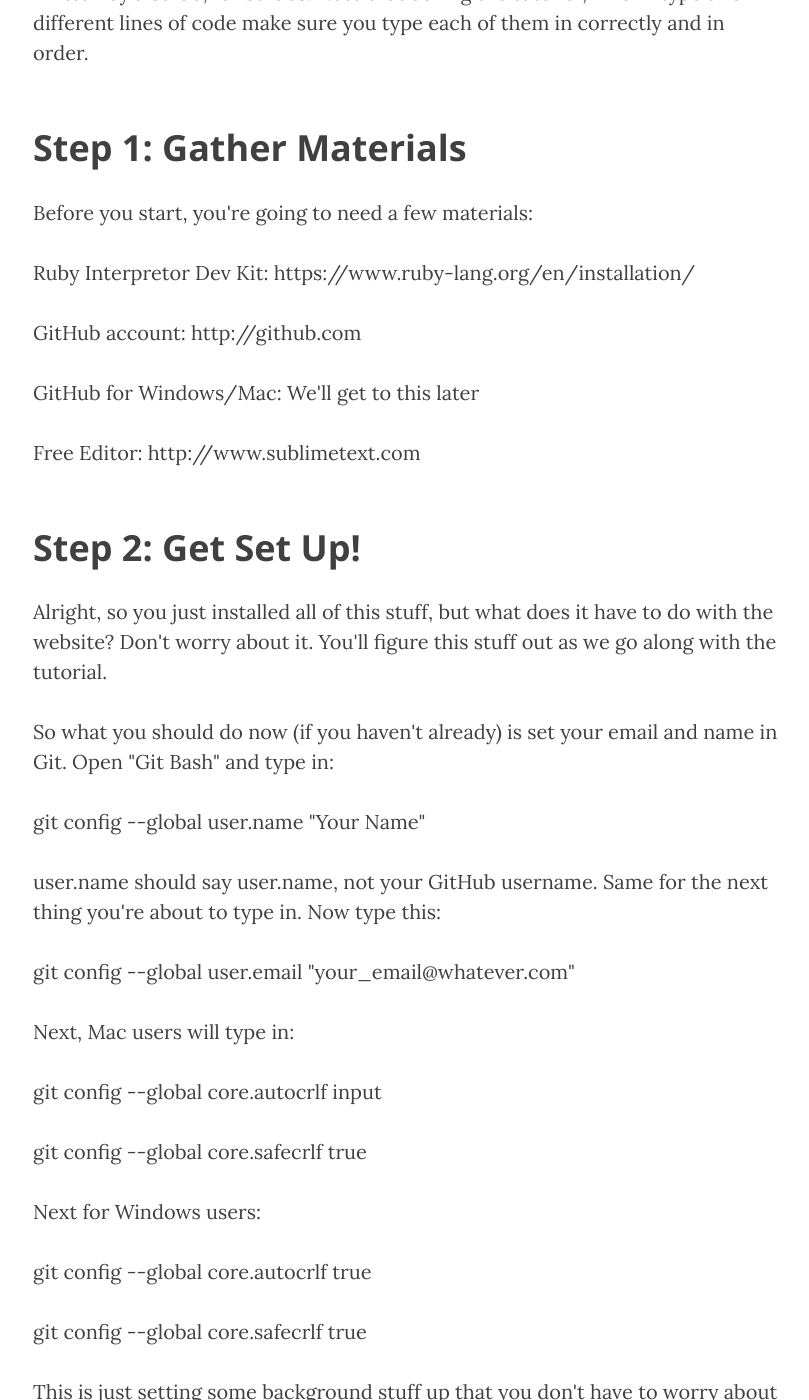
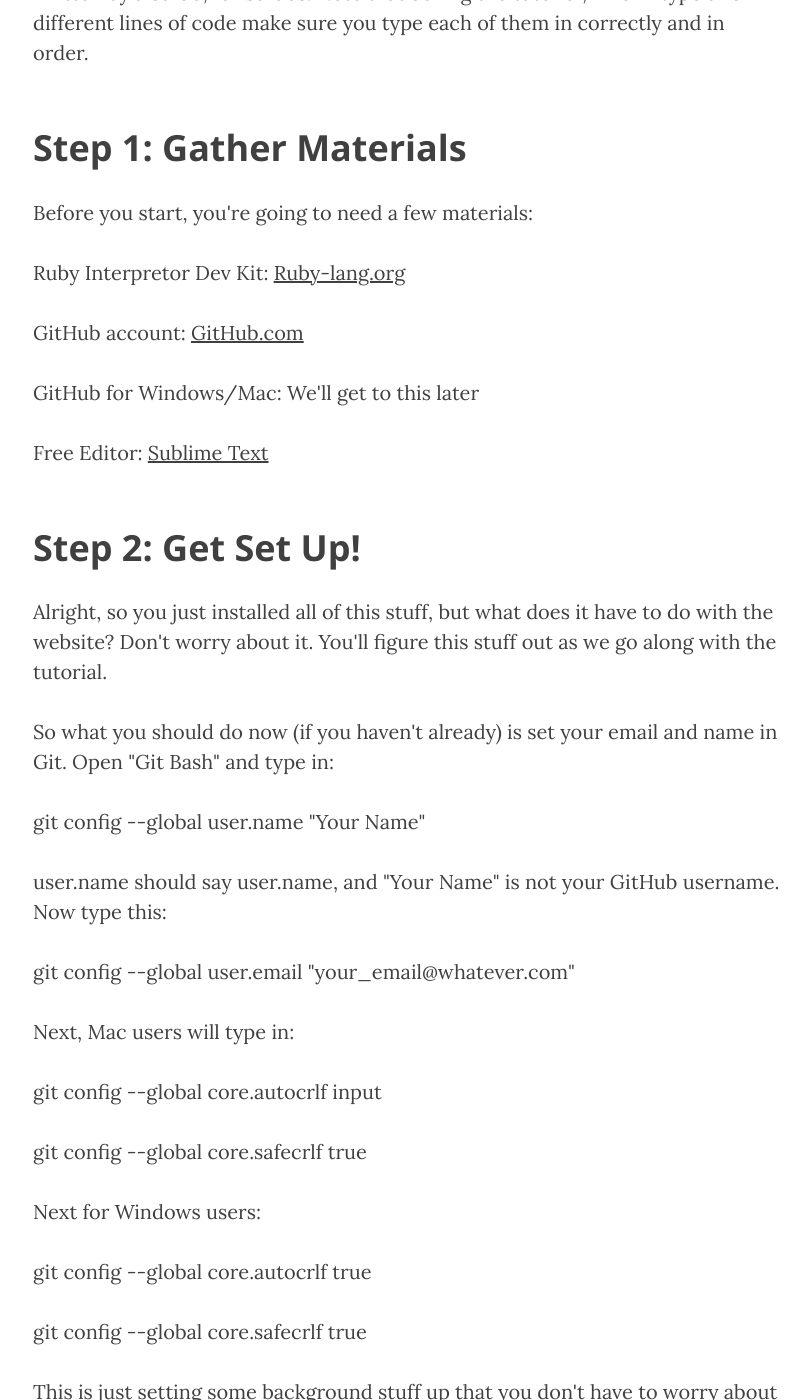
Before and after one commit to Algoritics/blog.algoritics.com, a Jekyll site: the page built from _posts/2015-06-24-my-first-post.markdown, in a window 1280 px wide and 1400 px high, scrolled down 728 px. Shown: the whole window, without its empty margins (232-1041 px from the left). Built offline with Jekyll 4.4.1, drawn with Linux system fonts in a browser that asks for light colours; nearby versions of some CDN libraries; some of the changed text lies outside the part shown.

Commit message:
Writing Tutorial

```diff
--- a/_posts/2015-06-24-my-first-post.markdown
+++ b/_posts/2015-06-24-my-first-post.markdown
@@ -12,15 +12,15 @@
 <h2 class="section-heading">Step 1: Gather Materials</h2>
 
 <p>Before you start, you're going to need a few materials:</p>
-<p>Ruby Interpretor Dev Kit: https://www.ruby-lang.org/en/installation/</p>
-<p>GitHub account: http://github.com</p>
+<p>Ruby Interpretor Dev Kit: <a href="https://www.ruby-lang.org/en/installation/" target="_blank">Ruby-lang.org</a></p>
+<p>GitHub account: <a href="http://www.github.com" target="_blank">GitHub.com</a></p>
 <p>GitHub for Windows/Mac: We'll get to this later</p>
-<p>Free Editor: http://www.sublimetext.com</p>
+<p>Free Editor: <a href="http://www.sublimetext.com" target="_blank">Sublime Text</a></p>
 <h2 class="section-heading">Step 2: Get Set Up!</h2>
 <p>Alright, so you just installed all of this stuff, but what does it have to do with the website? Don't worry about it. You'll figure this stuff out as we go along with the tutorial.</p>
 <p>So what you should do now (if you haven't already) is set your email and name in Git. Open "Git Bash" and type in:</p>
 <p>git config --global user.name "Your Name"</p>
-<p>user.name should say user.name, not your GitHub username. Same for the next thing you're about to type in. Now type this:</p>
+<p>user.name should say user.name, and "Your Name" is not your GitHub username. Now type this:</p>
 <p>git config --global user.email "your_email@whatever.com"</p>
 <p>Next, Mac users will type in:</p>
 <p>git config --global core.autocrlf input</p>
@@ -41,13 +41,3 @@
     <img src="{{ site.baseurl }}/img/img1.jpg" alt="Hunter Titan and Warlock">
 </a>
 <span class="caption text-muted">I like to play Destiny.</span>
-
-<h2 class="section-heading">Summary of changes</h2>
-
-<p>Changed _config.yml file to have my personal settings.</p>
-
-<p>Changed tag to "Internship Blog"</p>
-
-<p>Changed banners on Home, Contact and About pages to be Destiny related.</p>
-
-<p>Updated Home, Contact, and About pages to have my own writing on them.</p>
```
